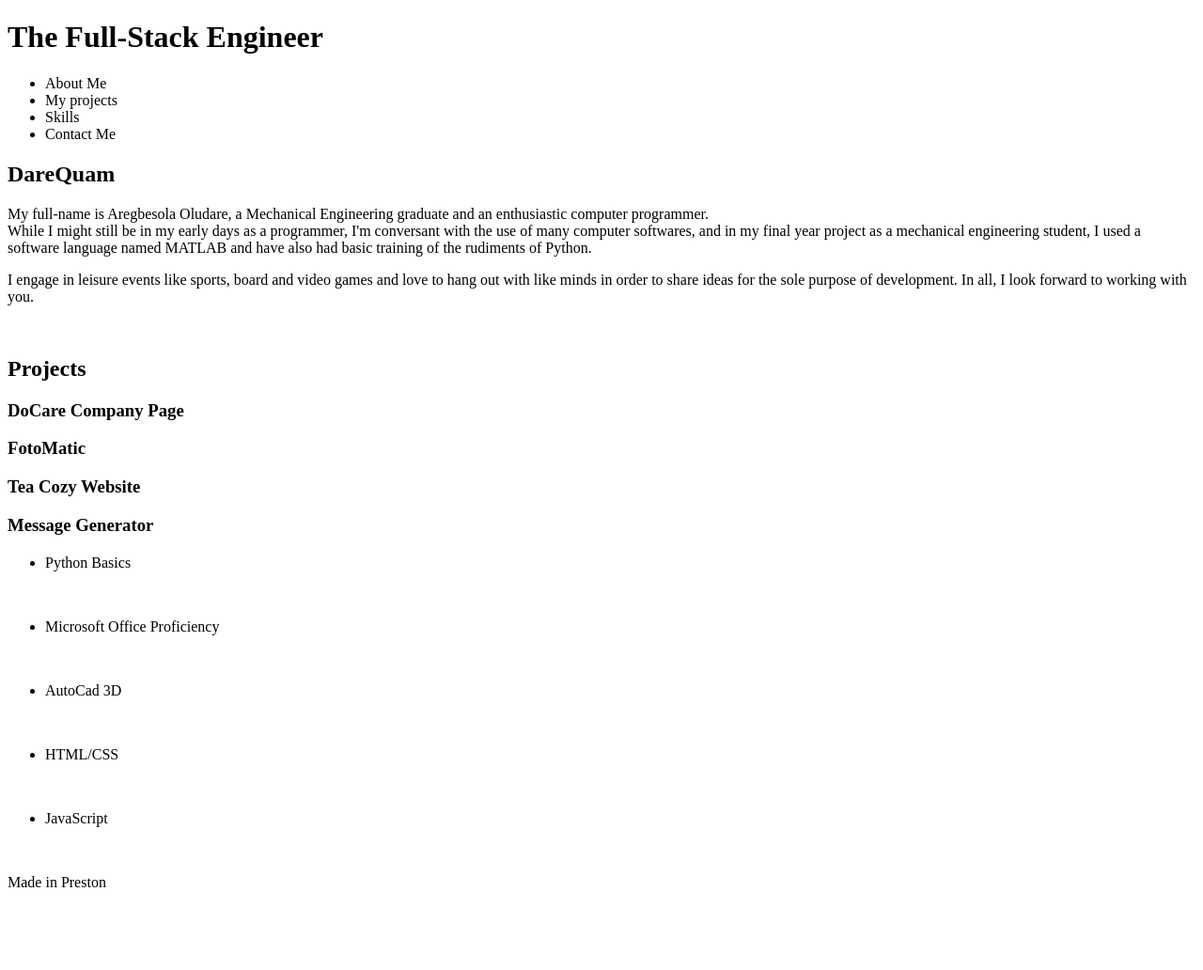
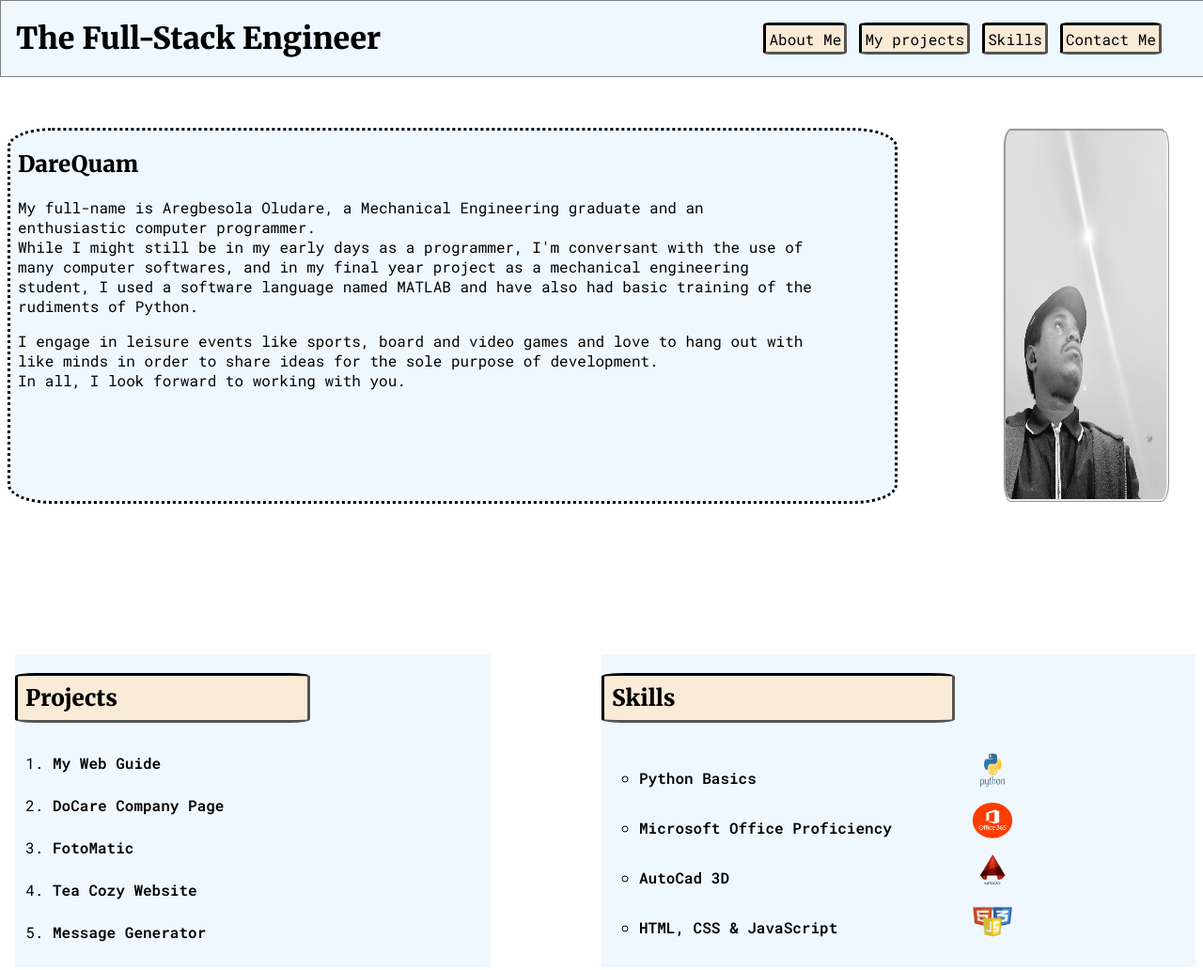
Before and after one commit to darequam/MyPortFolio, a plain HTML site: page portfolio.html in a window 1280 px wide. Shown: the top 1032 px of the page at 94% size. Before the commit the page ends 964 px from the top, so only its background shows below. Drawn offline with Linux system fonts and the light colour scheme.

Commit message:
HTML and CSS developed with related folders added

```diff
--- a/portfolio.css
+++ b/portfolio.css
@@ -0,0 +1,151 @@
+html {
+    font-family: 'Roboto Mono';
+    font-size: 16px;
+  }
+header{
+    display:flex;
+    width: 100%;
+    height: 5rem;
+    background-color: aliceblue;
+    position: fixed;
+    top: 0;
+    left: 0;
+    align-items: center;
+    justify-content: space-between;
+    z-index: 1;
+    border: solid grey 1px;
+
+}
+
+h1{
+    font-family: Merriweather, sans-serif;
+    margin-left: 1rem;
+}
+
+h2{
+    font-family: Merriweather, sans-serif;
+    font-size: x-large;
+}
+
+h3{
+    font-family: 'Roboto Mono', sans-serif;
+    font-size:1rem;
+}
+
+nav{
+    margin-right: 2rem;
+
+}
+nav ul{
+    display: flex;
+    list-style: none;
+
+}
+
+nav ul li{
+    margin-right: 0.8rem;
+    border-radius: 8%;
+    background-color: antiquewhite;
+    border: inset black;
+    padding: .2rem .2rem;
+
+}
+
+#content{
+    position: relative;
+    top: 8rem;
+}
+
+#bio{
+    display: flex;
+    height: 25rem ;
+    width: 100%;
+    /* background-color: antiquewhite; */
+    justify-content: space-between;
+
+}
+
+#about-me{
+    width: 90%;
+    padding: 0 5rem 0 .5rem;
+    border-style: dotted;
+    margin-right: 2rem;
+    border-radius: 5%;
+    background-color: aliceblue;
+}
+.images-container{
+    overflow: hidden;
+    /* height:auto;    */
+    /* background-color: aliceblue;   */
+}
+
+#my-image{
+    width: 60%;
+    height: 98%;
+    margin-left: 5rem;
+    border-style: ridge;
+    border-radius: 5%;
+}
+
+#project-skill{
+    margin-top: 10rem;
+    display: flex;
+    justify-content: space-between;
+}
+
+#project{
+    margin-left: .5rem;
+    width: 40%;
+    background-color: aliceblue;
+}
+
+#project h2{
+    margin-bottom: 2rem;
+    background-color: antiquewhite;
+    border: inset black;
+    margin-right: 12rem;
+    padding: .5rem .5rem;
+    border-radius: 7%;
+}
+
+#project h3{
+    margin-bottom:1.5rem ;
+}
+
+#skills{
+    width: 50%;
+    background-color: aliceblue;
+}
+
+#skills h2{
+    margin-bottom: 2rem;
+    background-color: antiquewhite;
+    border: inset black;
+    margin-right: 16rem;
+    padding: .5rem .5rem;
+    border-radius: 7%;
+}
+
+#skills ul{
+   list-style-type: circle;
+}
+
+.skills{
+    display: grid;
+    grid-template-columns: 3fr 2fr;
+}
+.logo{
+    height: 2.4rem;
+    width: 2.6rem;
+}
+
+footer{
+    position: relative;
+    margin-top: 14rem;
+    border-radius: 50%;
+    background-color: aquamarine;
+}
+
+footer p{
+    text-align: center;
+}
--- a/portfolio.html
+++ b/portfolio.html
@@ -4,13 +4,15 @@
     <meta charset="UTF-8">
     <meta name="viewport" content="width=device-width, initial-scale=1.0">
     <link rel="stylesheet" href="/portfolio.css">
-
     <title>My Portfolio Website</title>
+    <link rel="preconnect" href="https://fonts.googleapis.com">
+    <link rel="preconnect" href="https://fonts.gstatic.com" crossorigin>
+    <link href="https://fonts.googleapis.com/css2?family=Lato&family=Merriweather:wght@900&family=Poppins:ital,wght@0,200;0,400;0,500;0,700;0,800;1,400;1,700;1,800&family=Roboto+Mono:wght@400;500;600&display=swap" rel="stylesheet">
 </head>
 
 <body>
     <header>
-        <h1>The Full-Stack Engineer</h1>
+        <h1 id="Main Heading">The Full-Stack Engineer</h1>
         <nav>
             <ul>
                 <li>About Me</li>
@@ -21,8 +23,9 @@
         </nav>
     </header>
 
-    <main>
-        <div>
+    <main id="content">
+        <div id="bio">
+            <div id="about-me">
                 <h2>DareQuam</h2>
                 <p>My full-name is Aregbesola Oludare, a Mechanical Engineering graduate and an enthusiastic
                     computer programmer.<br>
@@ -32,44 +35,59 @@
                 </p>
                 <p>
                     I engage in leisure events like sports, board and video games and love to hang out
-                with like minds in order to share ideas for the sole purpose of development.
+                    with like minds in order to share ideas for the sole purpose of development.<br>
                     In all, I look forward to working with you.
                 </p>
             </div>
-        <div>
-            <img src="" alt="">
+            <div class="images-container">
+                <img src="/agba.jpg" id="my-image" alt="an image of the programmer">
             </div>
-        <div>
+        </div>
+        <div id="project-skill">
+            <div id="project">
                 <h2>Projects</h2>
-            <h3>DoCare Company Page</h3>
-            <h3>FotoMatic</h3>
-            <h3>Tea Cozy Website</h3>
-            <h3>Message Generator</h3>
+                <ol>
+                    <li><h3>My Web Guide</h3></li>
+                    <li><h3>DoCare Company Page</h3></li>
+                    <li><h3>FotoMatic</h3></li>
+                    <li><h3>Tea Cozy Website</h3></li>
+                    <li><h3>Message Generator</h3></li>
+                </ol>
+
             </div>
-        <div>
-            <h2></h2>
+            <div id="skills">
+                <h2>Skills</h2>
                 <ul>
                     <li>
-                    <p>Python Basics</p>
-                    <img src="" alt="">
+                        <div class="skills">
+                            <h3>Python Basics</h3>
+                            <img src="/python logo.png" alt="python programming logo" class="logo">
+                        </div>
+
                     </li>
                     <li>
-                    <p>Microsoft Office Proficiency</p>
-                    <img src="" alt="">
+                        <div class="skills">
+                            <h3>Microsoft Office Proficiency</h3>
+                            <img src="/office logo.png" alt="Microsoft Office logo" class="logo">
+                        </div>
+
                     </li>
                     <li>
-                    <p>AutoCad 3D</p>
-                    <img src="" alt="">
+                        <div class="skills">
+                            <h3>AutoCad 3D</h3>
+                            <img src="/CAD logo.png" alt="AutoCad 3D logo" class="logo">
+                        </div>
+
                     </li>
                     <li>
-                    <p>HTML/CSS</p>
-                    <img src="" alt="">
-                </li>
-                <li>
-                    <p>JavaScript</p>
-                    <img src="" alt="">
+                        <div class="skills">
+                            <h3>HTML, CSS & JavaScript</h3>
+                        <img src="/html css Js.png" alt="HTML, CSS and Javascript logos" class="logo">
+                        </div>
                     </li>
                 </ul>
+            </div>
+
         </div>
 
     </main>
```
Also changed, not shown: CAD logo.png (added), agba.jpg (added), html css Js.png (added), office logo.png (added), python logo.png (added). Lines whose indentation alone changed are shown as unchanged.
